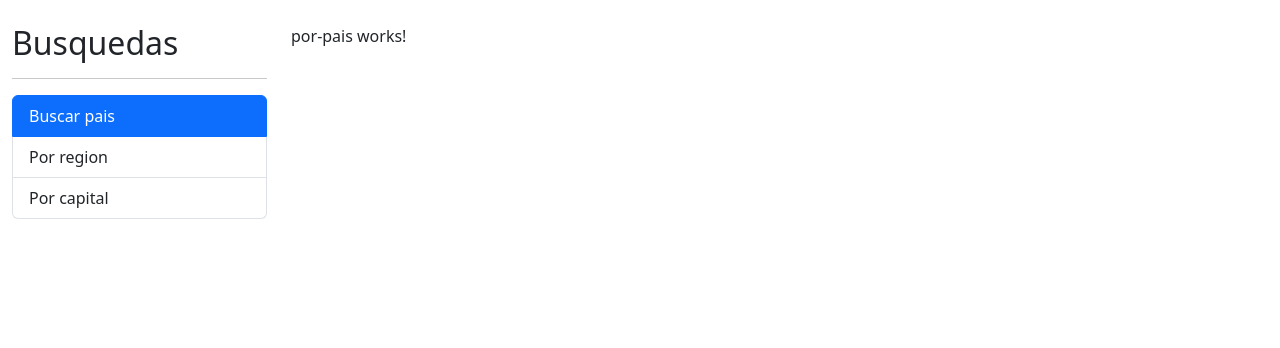
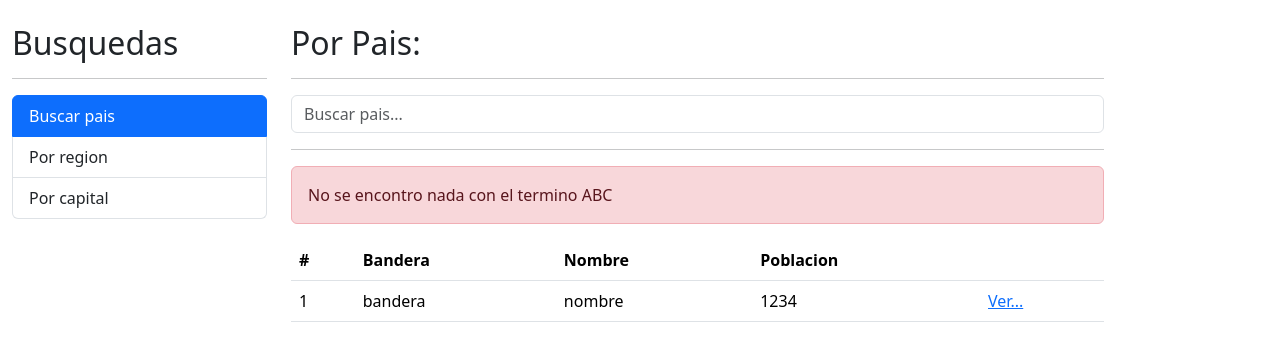
Before and after one commit to HiramZednem/COUNTRIES-APP, an Angular app: page / in a window 1280 px wide. Shown: the top 348 px of the page. Built offline with nearby package versions, Linux system fonts and the light colour scheme.

Commit message:
por pais busqueda added

```diff
--- a/src/app/pais/pages/por-pais/por-pais.component.html
+++ b/src/app/pais/pages/por-pais/por-pais.component.html
@@ -1 +1,51 @@
-<p>por-pais works!</p>
+<h2>Por Pais:</h2>
+<hr>
+
+
+<div class="row">
+
+  <div class="col">
+    <form autocomplete="off" (ngSubmit)="buscar()">
+      <input
+        type="text"
+        name="termino"
+        class="form-control"
+        placeholder="Buscar pais..."
+        [(ngModel)]="termino"
+      />
+    </form>
+
+    <hr>
+
+    <div class="alert alert-danger">
+      No se encontro nada con el termino ABC
+    </div>
+
+    <div class="row">
+      <div class="col">
+        <table class="table table-hover">
+          <thead>
+            <tr>
+              <th>#</th>
+              <th>Bandera</th>
+              <th>Nombre</th>
+              <th>Poblacion</th>
+              <th></th>
+            </tr>
+          </thead>
+          <tbody>
+            <tr>
+              <td>1</td>
+              <td>bandera</td>
+              <td>nombre</td>
+              <td>1234</td>
+              <td>
+                <a href="/pais/cri">Ver...</a>
+              </td>
+            </tr>
+          </tbody>
+        </table>
+      </div>
+    </div>
+  </div>
+</div>
--- a/src/app/pais/pages/por-pais/por-pais.component.ts
+++ b/src/app/pais/pages/por-pais/por-pais.component.ts
@@ -5,5 +5,9 @@
   templateUrl: './por-pais.component.html'
 })
 export class PorPaisComponent {
+  termino: string = '';
 
+  buscar() {
+    console.log(this.termino)
+  }
 }
--- a/src/app/pais/pais.module.ts
+++ b/src/app/pais/pais.module.ts
@@ -4,6 +4,7 @@
 import { PorPaisComponent } from './pages/por-pais/por-pais.component';
 import { PorRegionComponent } from './pages/por-region/por-region.component';
 import { VerPaisComponent } from './pages/ver-pais/ver-pais.component';
+import { FormsModule } from '@angular/forms';
 
 
 
@@ -22,6 +23,7 @@
   ],
   imports: [
     CommonModule,
+    FormsModule
   ]
 })
 export class PaisModule { }
```
